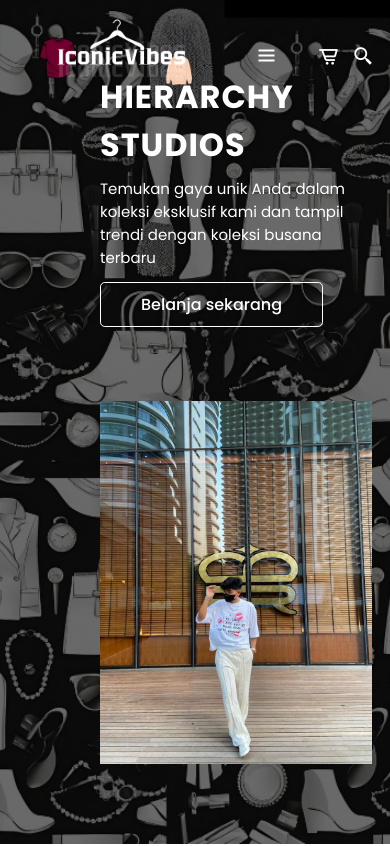
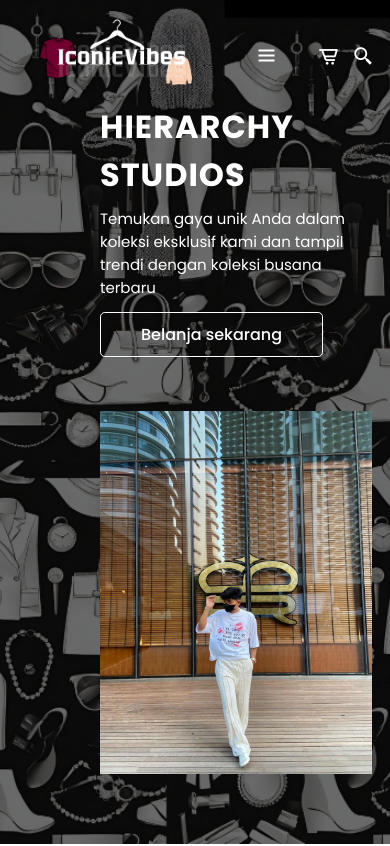
Before and after one commit to dvpms/dvpms.github.io, a plain HTML site: page index.html in a window 390 px wide. Shown: the top 846 px of the page. Drawn offline with nearby package versions, Linux system fonts and the light colour scheme.

Commit message:
Update style.css

```diff
--- a/style.css
+++ b/style.css
@@ -421,6 +421,9 @@ header.shadow{
     .navbar.active{
         top: 100%;
     }
+    .home-text{
+        margin-top: 40px;
+    }
     .about {
         align-items: center;
     }
```
